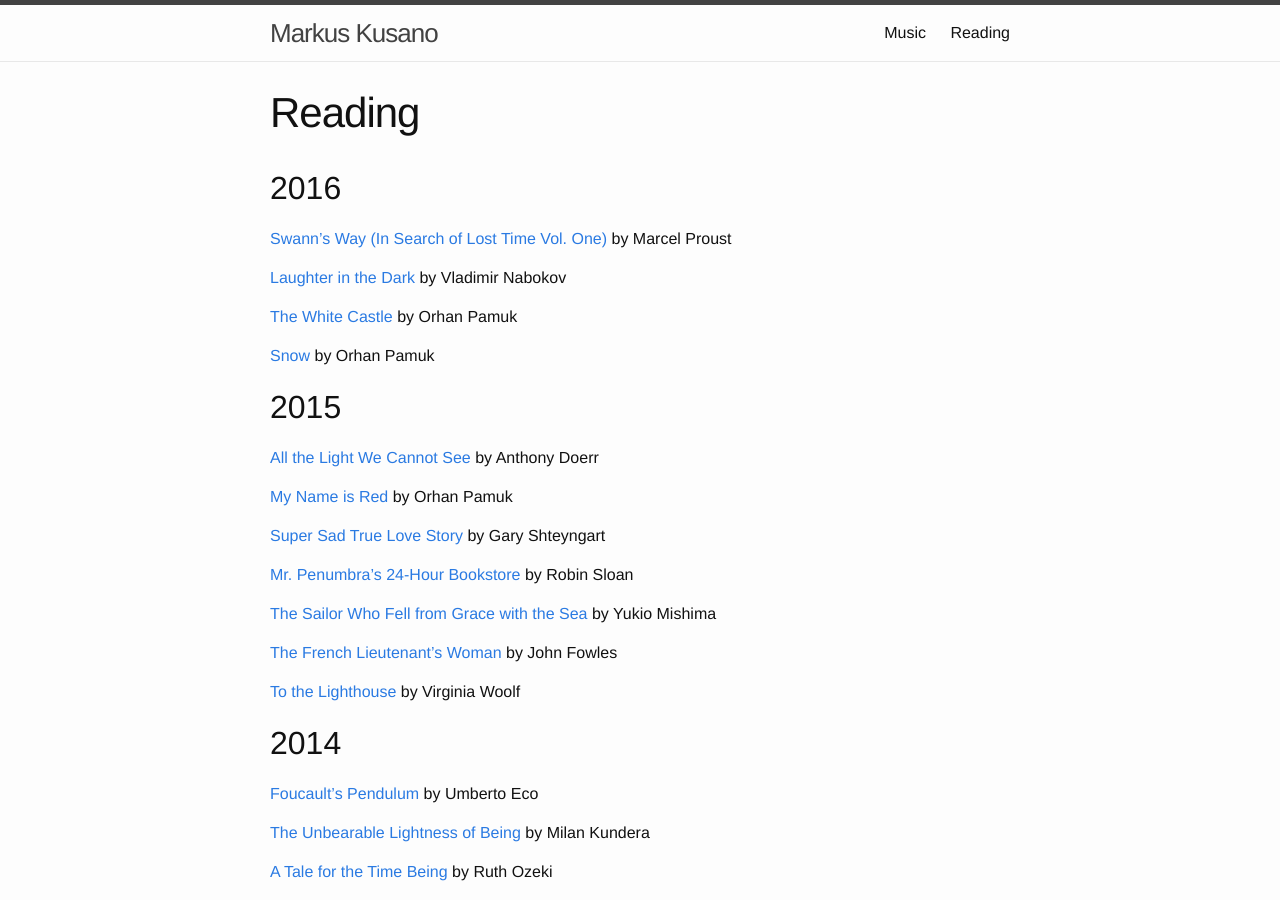
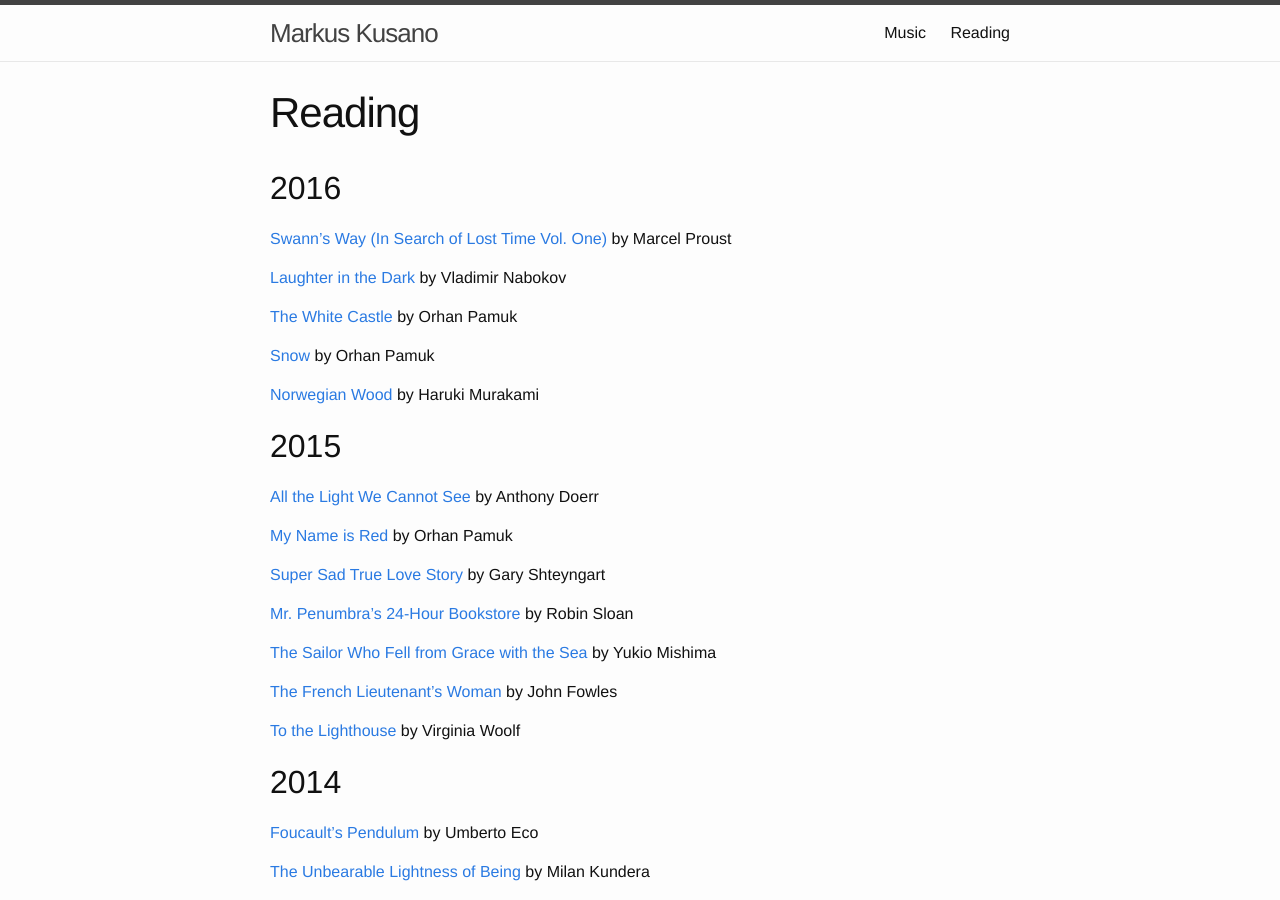
Before and after one commit to markus-kusano/markus-kusano.github.io, a Jekyll site: the page built from reading.markdown, in a window 1280 px wide and 900 px high. Built offline with Jekyll 4.4.1, drawn with Linux system fonts in a browser that asks for light colours.

Commit message:
add book

```diff
--- a/reading.markdown
+++ b/reading.markdown
@@ -16,6 +16,8 @@ footer: false
 [The White Castle](<https://en.wikipedia.org/wiki/The_White_Castle>) by Orhan Pamuk
 
 [Snow](<https://en.wikipedia.org/wiki/Snow_(Pamuk_novel)>) by Orhan Pamuk
+
+[Norwegian Wood](<https://en.wikipedia.org/wiki/Norwegian_Wood_(novel)>) by Haruki Murakami
 
 ## 2015
 
```
